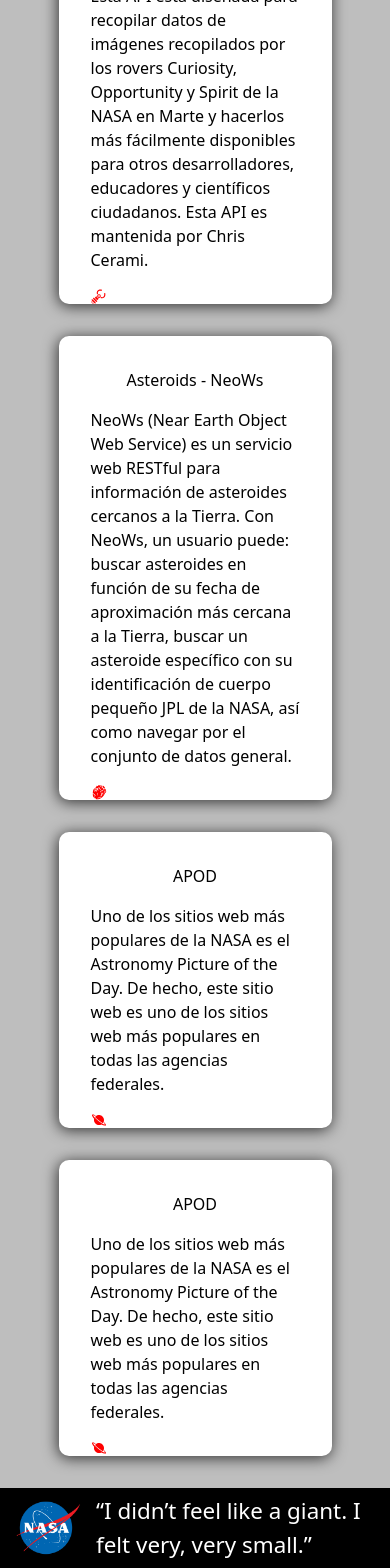
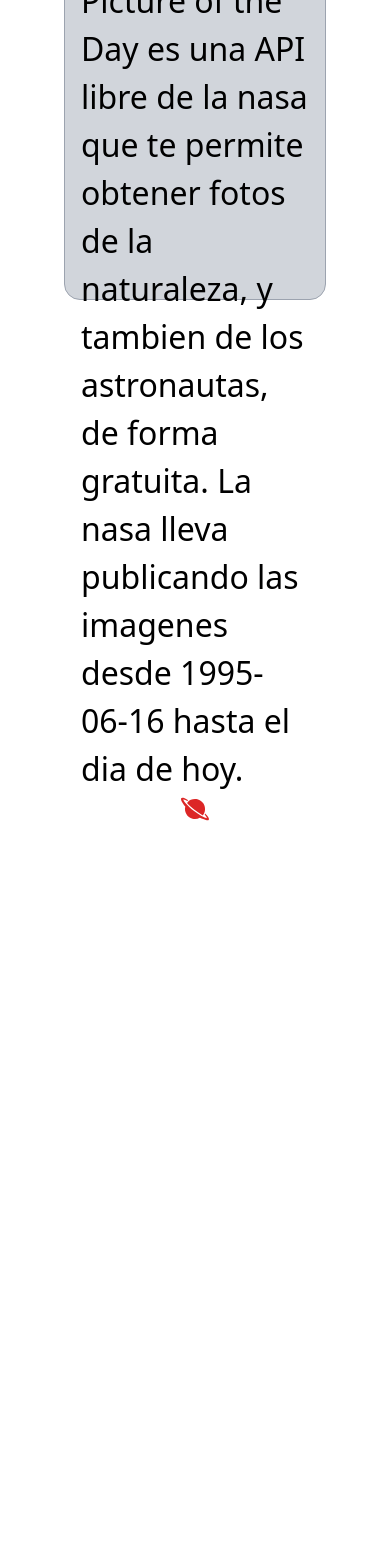
Before and after one commit to Trueqo/NASA-API, a React (Vite) app: page / in a window 390 px wide. Shown: the part 392-1960 px from the top of the page. After the commit the page ends 1217 px from the top, so only its background shows below. Built offline with nearby package versions, Linux system fonts and the light colour scheme.

Commit message:
Se organiza apod

```diff
--- a/src/App.jsx
+++ b/src/App.jsx
@@ -1,6 +1,5 @@
 import './App.css'
 import Header from './components/Header/Header'
-import Footer from './components/Footer/Footer'
 import { Route, Routes } from "react-router-dom";
 import Navbar from './components/Navbar/Navbar'
 import Apod from './views/Apod/Apod';
@@ -14,7 +13,7 @@
 
 
   return (
-    <div className="App">
+    <div className="relative h-screen">
       <Header/>
       <Navbar/>
       <Routes>
@@ -22,7 +21,7 @@
         <Route path='/apod' element={<Apod/>}/>
         <Route path='/epic' element={<Test/>}/>
       </Routes>
-      <Footer/>
+
     </div>
   )
 }
--- a/src/components/Footer/Footer.jsx
+++ /dev/null
@@ -1,14 +0,0 @@
-import React from 'react'
-import css from './Footer.module.css'
-import nasaLogo from '../../assets/img/Nasa-Logo.png'
-const Footer = () => {
-  return (
-    <div className={css.Footer}>
-        <img className={css.nasaLogo} src={nasaLogo} />
-        <label className={css.text}>“I didn’t feel like a giant. I felt very, very small.”</label>
-
-    </div>
-  )
-}
-
-export default Footer
--- a/src/components/Footer/Footer.module.css
+++ /dev/null
@@ -1,48 +0,0 @@
-.Footer{
-    width: 100%;
-    height: 5rem;
-    background-color: black;
-    display: flex;
-    justify-content: center;
-    align-items: center;
-    position: absolute;
-    bottom: 0;
-}
-
-.text{
-    color: white;
-    font-size: 2.5rem;
-    font-weight: 300;
-}
-
-.nasaLogo{
-    width: 8rem;
-    height: auto;
-}
-
-
-@media only screen and (max-width: 640px) {
-
-    .Footer{
-        width: 100%;
-        height: 5rem;
-        background-color: black;
-        display: flex;
-        justify-content: center;
-        align-items: center;
-        position: absolute;
-        bottom: 0;
-    }
-
-    .text{
-        color: white;
-        font-size: 1.4rem;
-        font-weight: 400;
-    }
-
-    .nasaLogo{
-        width: 6rem;
-        height: auto;
-    }
-
-  }
--- a/src/components/Navbar/Navbar.jsx
+++ b/src/components/Navbar/Navbar.jsx
@@ -8,15 +8,15 @@
         <Link to={"/"}>
           <li className={css.li}>Home</li>
         </Link>
-        <Link to={"/rovers"}>
+        {/* <Link to={"/rovers"}>
           <li className={css.li}>Rovers</li>
         </Link>
         <li className={css.li}>Exoplanet</li>
         <Link to={"/apod"}>
           <li className={css.li}>APOD</li>
-        </Link>
+        </Link> */}
         <Link to={"/epic"}>
-          <li className={css.li}>EPIC</li>
+          <li className={css.li}>APOD</li>
         </Link>
 
       </ul>
--- a/src/data/dataHome.jsx
+++ b/src/data/dataHome.jsx
@@ -2,31 +2,34 @@
 import { GiAsteroid } from 'react-icons/gi';
 import { IoMdPlanet } from 'react-icons/io';
 
-const data = [{
-    id:1,
-    title:'Mars Rovers Photos',
-    description:'Esta API está diseñada para recopilar datos de imágenes recopilados por los rovers Curiosity, Opportunity y Spirit de la NASA en Marte y hacerlos más fácilmente disponibles para otros desarrolladores, educadores y científicos ciudadanos. Esta API es mantenida por Chris Cerami.',
-    icon:<GiRobotGrab/>
-},
-{
-    id:2,
-    title:'Asteroids - NeoWs',
-    description:'NeoWs (Near Earth Object Web Service) es un servicio web RESTful para información de asteroides cercanos a la Tierra. Con NeoWs, un usuario puede: buscar asteroides en función de su fecha de aproximación más cercana a la Tierra, buscar un asteroide específico con su identificación de cuerpo pequeño JPL de la NASA, así como navegar por el conjunto de datos general.',
-    icon:<GiAsteroid/>
-
-},
-{
-    id:3,
-    title:'APOD',
-    description:'Uno de los sitios web más populares de la NASA es el Astronomy Picture of the Day. De hecho, este sitio web es uno de los sitios web más populares en todas las agencias federales.',
-    icon:<IoMdPlanet/>
-},
+const data = [
 {
     id:4,
     title:'APOD',
-    description:'Uno de los sitios web más populares de la NASA es el Astronomy Picture of the Day. De hecho, este sitio web es uno de los sitios web más populares en todas las agencias federales.',
+    description:'Astronomy Picture of the Day es una API libre de la nasa que te permite obtener fotos de la naturaleza, y tambien de los astronautas, de forma gratuita. La nasa lleva publicando las imagenes desde 1995-06-16 hasta el dia de hoy.',
     icon:<IoMdPlanet/>
 }]
 
 
+// {
+//     id:1,
+//     title:'Mars Rovers Photos',
+//     description:'Esta API está diseñada para recopilar datos de imágenes recopilados por los rovers Curiosity, Opportunity y Spirit de la NASA en Marte y hacerlos más fácilmente disponibles para otros desarrolladores, educadores y científicos ciudadanos. Esta API es mantenida por Chris Cerami.',
+//     icon:<GiRobotGrab/>
+// },
+// {
+//     id:2,
+//     title:'Asteroids - NeoWs',
+//     description:'NeoWs (Near Earth Object Web Service) es un servicio web RESTful para información de asteroides cercanos a la Tierra. Con NeoWs, un usuario puede: buscar asteroides en función de su fecha de aproximación más cercana a la Tierra, buscar un asteroide específico con su identificación de cuerpo pequeño JPL de la NASA, así como navegar por el conjunto de datos general.',
+//     icon:<GiAsteroid/>
+
+// },
+// {
+//     id:3,
+//     title:'APOD',
+//     description:'Uno de los sitios web más populares de la NASA es el Astronomy Picture of the Day. De hecho, este sitio web es uno de los sitios web más populares en todas las agencias federales.',
+//     icon:<IoMdPlanet/>
+// },
+
+
 export default data
--- a/src/views/Home/Home.jsx
+++ b/src/views/Home/Home.jsx
@@ -3,14 +3,14 @@
 import data from "../../data/dataHome";
 const Home = () => {
     return (
-        <div className={css.container}>
+        <div className="">
             {data.map((cards, id) => (
-                <div className={css.contInfo} key={id}>
-                    <div className={css.card}>
-                        <h1 className={css.title}>{cards.title}</h1>
+                <div className="flex  justify-center  h-[calc(100vh-12rem)] px-[4rem] pt-[4rem] pb-[8rem] relative" key={id}>
+                    <div className="flex flex-col bg-gray-300 items-center p-4 rounded-2xl border border-gray-400">
+                        <h1 className="font-bold text-[3rem]">{cards.title}</h1>
 
-                        <p className={css.des}>{cards.description}</p>
-                        <h1 className={css.icon}>{cards.icon}</h1>
+                        <p className="text-[2rem]">{cards.description}</p>
+                        <h1 className="text-red-600 text-[2rem] ">{cards.icon}</h1>
 
                     </div>
                 </div>
```
